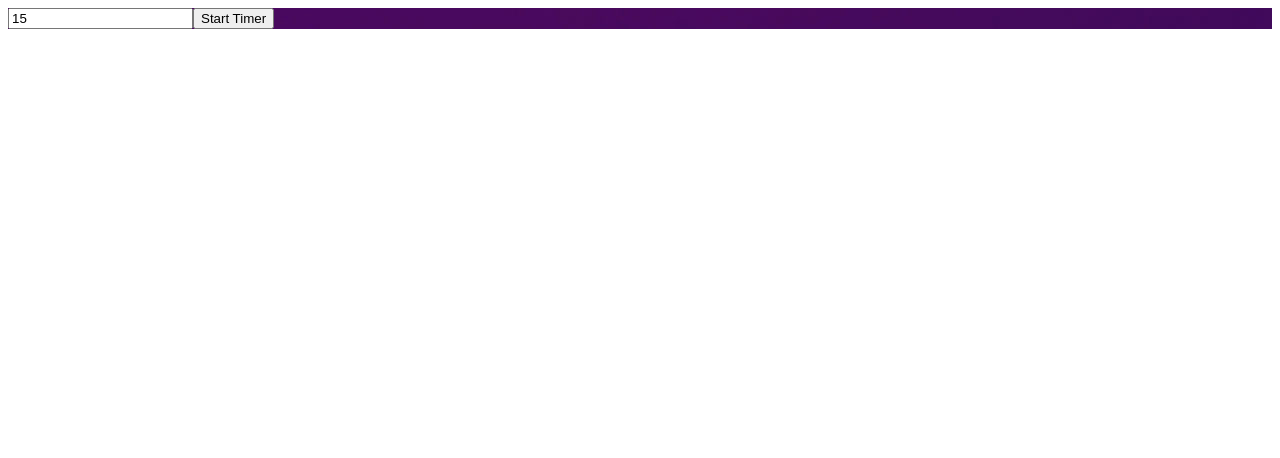
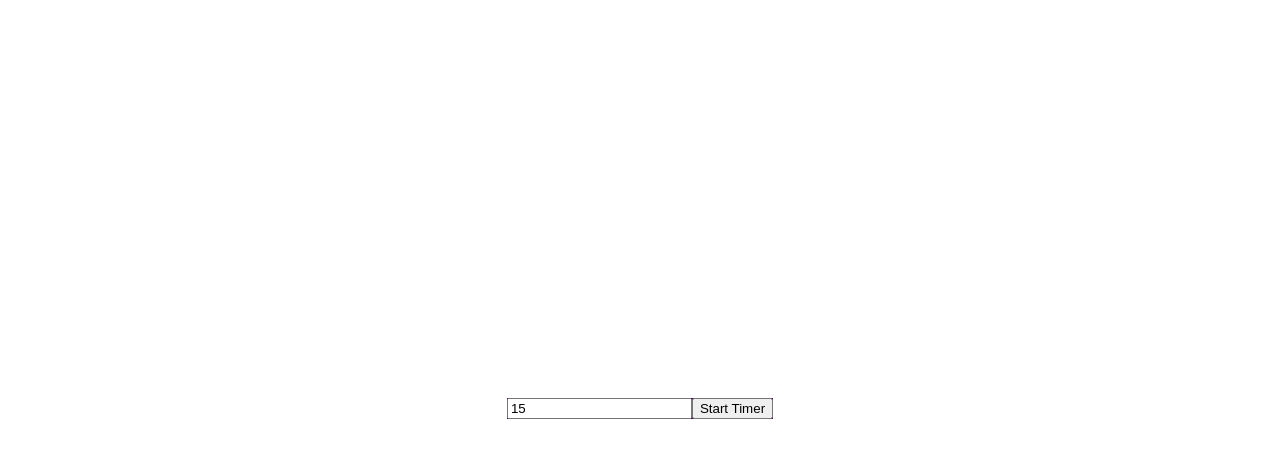
Before and after one commit to TaxFoundation/taxprom-timer, a React (Create React App) app: page / in a window 1280 px wide. Shown: the top 458 px of the page. Built offline with nearby package versions, Linux system fonts and the light colour scheme.

Commit message:
Create styles

```diff
--- a/src/style.scss
+++ b/src/style.scss
@@ -0,0 +1,18 @@
+html,
+body {
+  align-items: center;
+  box-sizing: border-box;
+  display: grid;
+  grid-template: auto / auto;
+  height: 100vh;
+  justify-items: center;
+  width: 100%;
+}
+
+.App {
+  bottom: 0;
+  left: 0;
+  position: relative;
+  right: 0;
+  top: 0;
+}
```
